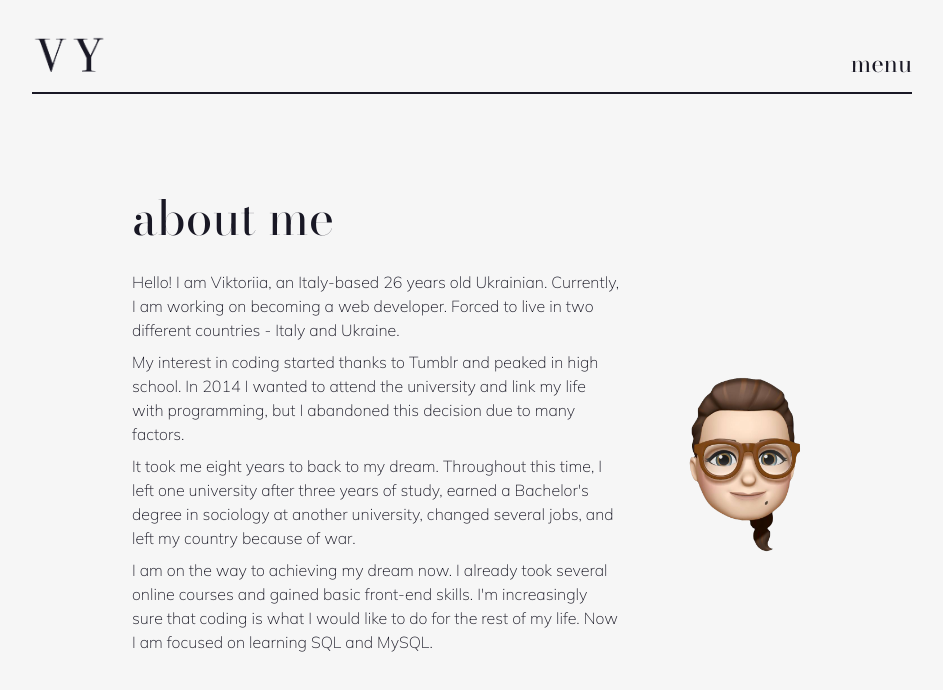
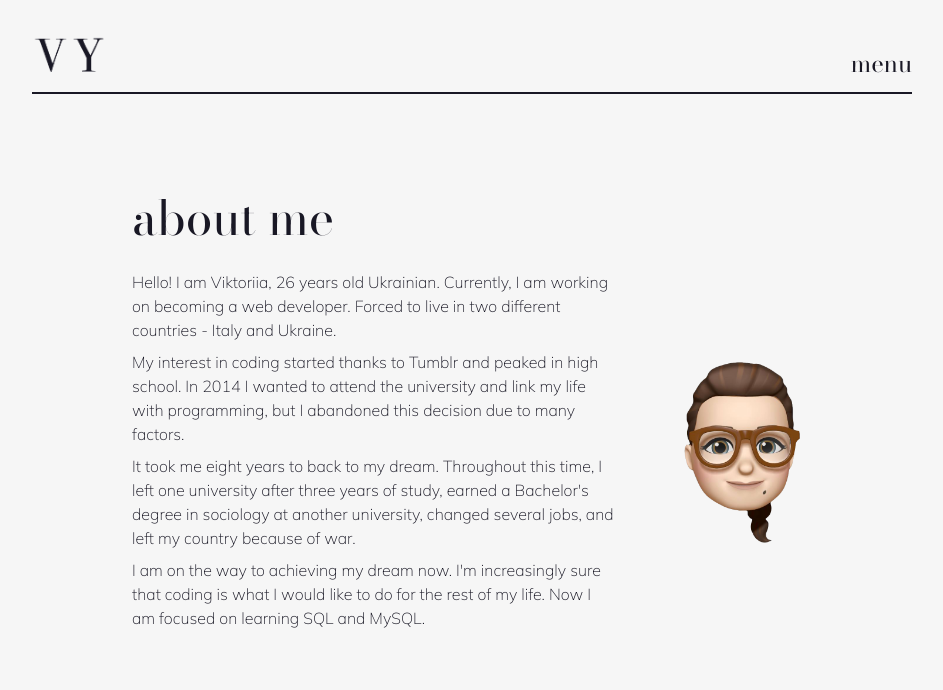
Before and after one commit to viktoriia-yash/viktoriia-yashkina, a React (Create React App) app: page /about in a window 1280 px wide. Shown: the top 690 px of the page, without its empty margins (168-1111 px from the left). Built offline with nearby package versions, Linux system fonts and the light colour scheme.

Commit message:
Edited about me info

```diff
--- a/src/pages/About/about.jsx
+++ b/src/pages/About/about.jsx
@@ -21,9 +21,9 @@ const Home = () => {
           <div className="flex flex-col lg:flex-row items-center justify-between gap-x-[3rem]">
             <div className="textContent">
               <p>
-                Hello! I am Viktoriia, an Italy-based 26 years old Ukrainian.
-                Currently, I am working on becoming a web developer. Forced to
-                live in two different countries - Italy and Ukraine.
+                Hello! I am Viktoriia, 26 years old Ukrainian. Currently, I am
+                working on becoming a web developer. Forced to live in two
+                different countries - Italy and Ukraine.
               </p>
               <p>
                 My interest in coding started thanks to Tumblr and peaked in
@@ -38,10 +38,9 @@ const Home = () => {
                 several jobs, and left my country because of war.
               </p>
               <p>
-                I am on the way to achieving my dream now. I already took
-                several online courses and gained basic front-end skills. I'm
-                increasingly sure that coding is what I would like to do for the
-                rest of my life. Now I am focused on learning SQL and MySQL.
+                I am on the way to achieving my dream now. I'm increasingly sure
+                that coding is what I would like to do for the rest of my life.
+                Now I am focused on learning SQL and MySQL.
               </p>
             </div>
             <div className="max-w-[200px]">
```
